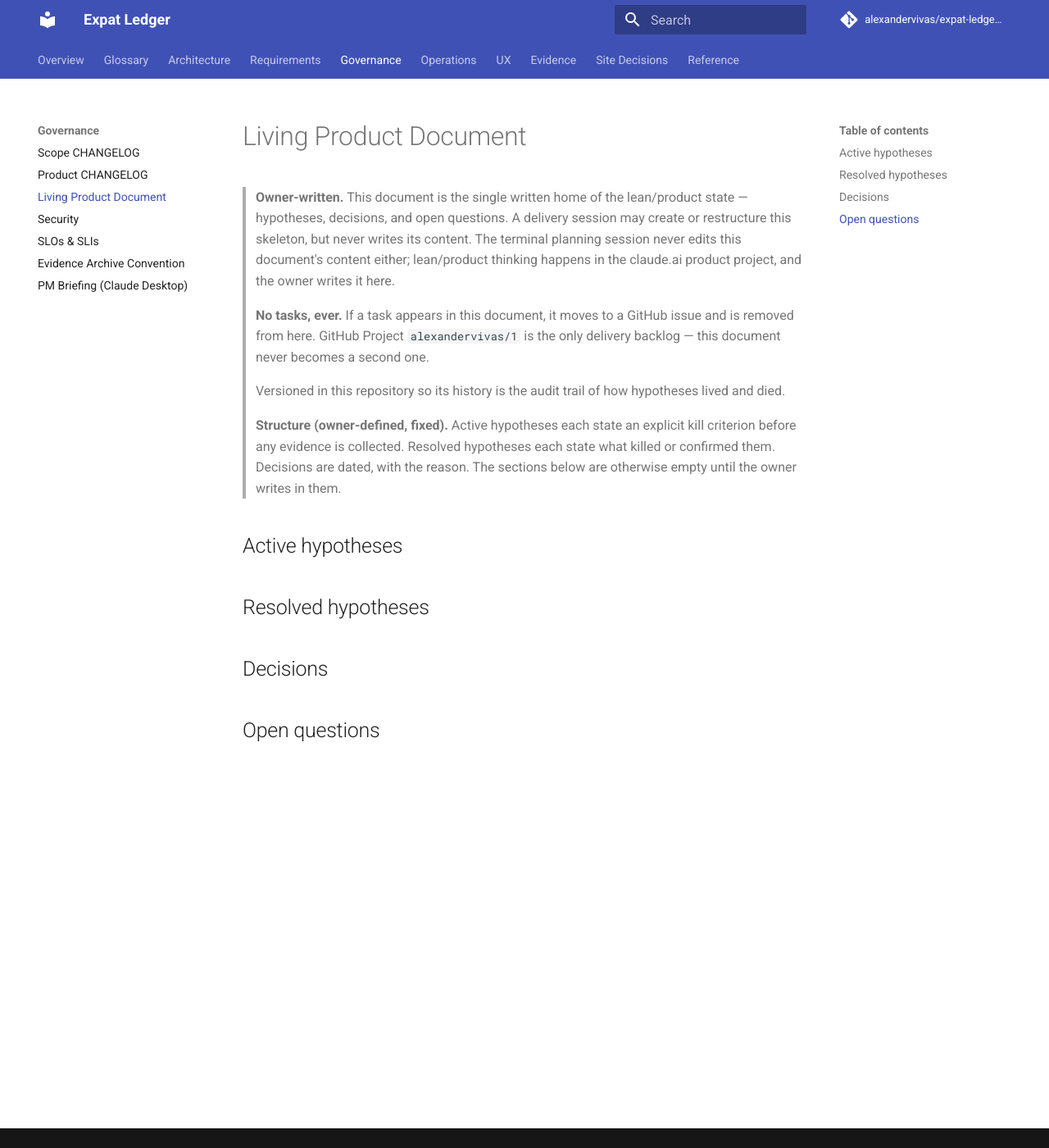
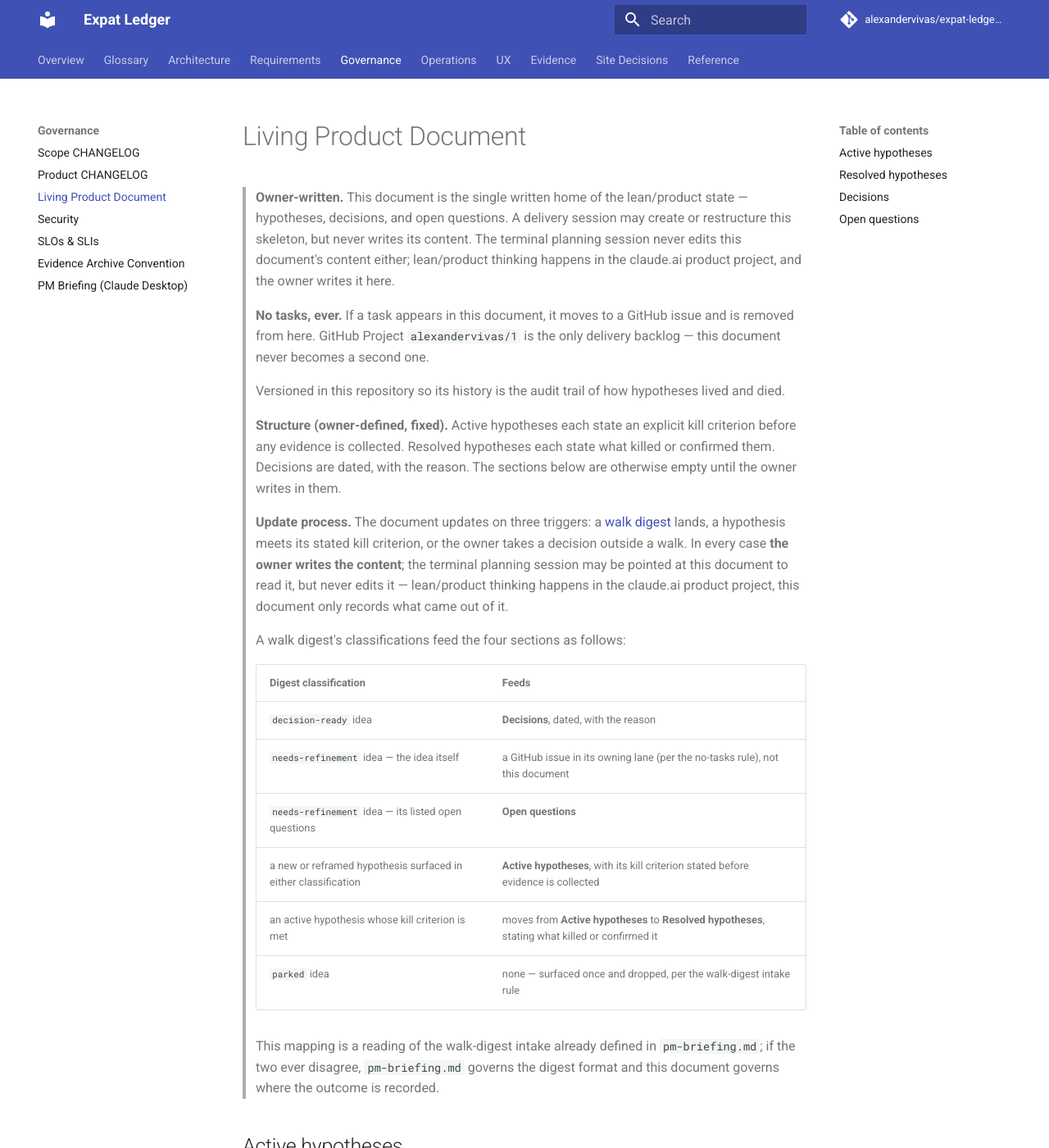
Before and after one commit to alexandervivas/expat-ledger-docs, an MkDocs documentation site: the page built from docs/governance/living-product-document.md, in a window 1280 px wide and 1400 px high. Shown: the whole window at 82% size. Built offline with MkDocs 1.6.1 and Material for MkDocs 9.7.7, drawn with Linux system fonts in a browser that asks for light colours; comment, search, counter and statistics services are not loaded.

Commit message:
docs(governance): wire the living document into the walk-digest process (#49)
Adds an Update process note to the living product document's header
defining when it updates (a walk digest lands, a hypothesis hits its
kill criterion, or the owner decides outside a walk), who updates it
(owner writes; the terminal planning session only reads), and the
mapping from walk-digest classifications to the document's four fixed
sections. Closes #37.


Claude-Session: https://claude.ai/code/session_011NQzVreMp3MqitwCEbXbTr

Co-authored-by: Claude Sonnet 5 <noreply@anthropic.com>

```diff
--- a/docs/governance/living-product-document.md
+++ b/docs/governance/living-product-document.md
@@ -18,6 +18,29 @@
 > hypotheses each state what killed or confirmed them. Decisions are dated,
 > with the reason. The sections below are otherwise empty until the owner
 > writes in them.
+>
+> **Update process.** The document updates on three triggers: a
+> [walk digest](pm-briefing.md#walks-and-mobile-same-project-on-the-android-app)
+> lands, a hypothesis meets its stated kill criterion, or the owner takes a
+> decision outside a walk. In every case **the owner writes the content**;
+> the terminal planning session may be pointed at this document to read it,
+> but never edits it — lean/product thinking happens in the claude.ai product
+> project, this document only records what came out of it.
+>
+> A walk digest's classifications feed the four sections as follows:
+>
+> | Digest classification | Feeds |
+> | --- | --- |
+> | `decision-ready` idea | **Decisions**, dated, with the reason |
+> | `needs-refinement` idea — the idea itself | a GitHub issue in its owning lane (per the no-tasks rule), not this document |
+> | `needs-refinement` idea — its listed open questions | **Open questions** |
+> | a new or reframed hypothesis surfaced in either classification | **Active hypotheses**, with its kill criterion stated before evidence is collected |
+> | an active hypothesis whose kill criterion is met | moves from **Active hypotheses** to **Resolved hypotheses**, stating what killed or confirmed it |
+> | `parked` idea | none — surfaced once and dropped, per the walk-digest intake rule |
+>
+> This mapping is a reading of the walk-digest intake already defined in
+> `pm-briefing.md`; if the two ever disagree, `pm-briefing.md` governs the
+> digest format and this document governs where the outcome is recorded.
 
 ## Active hypotheses
 
```
